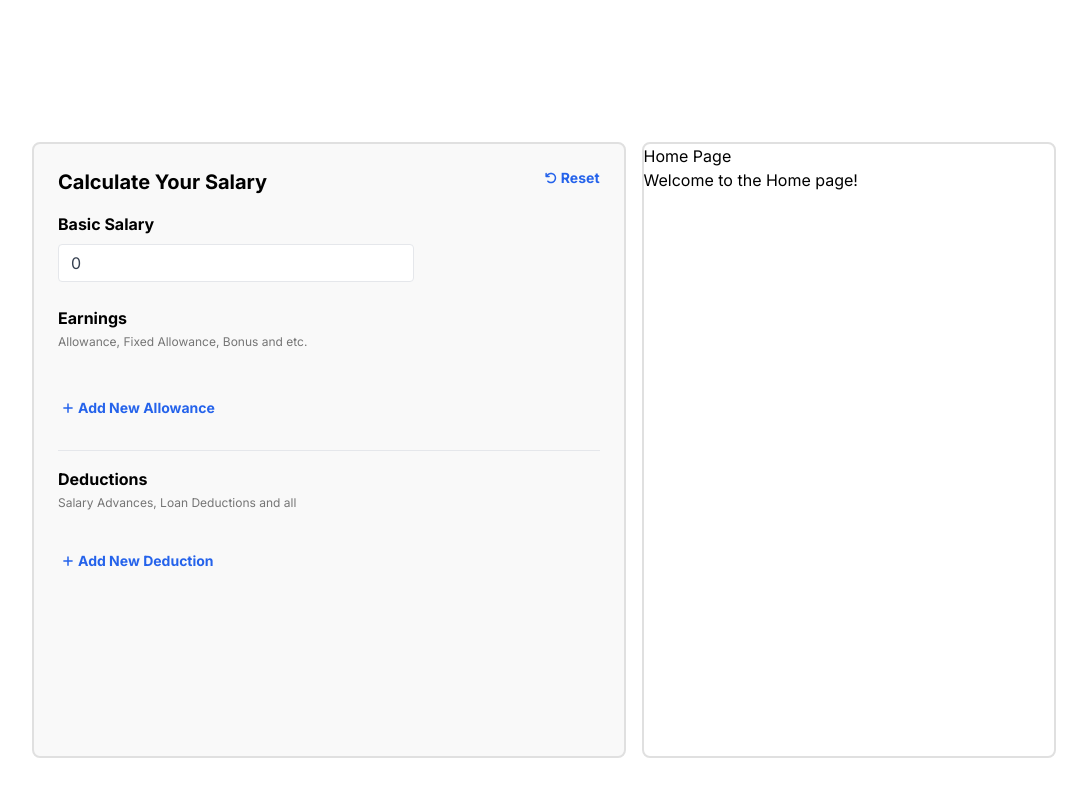
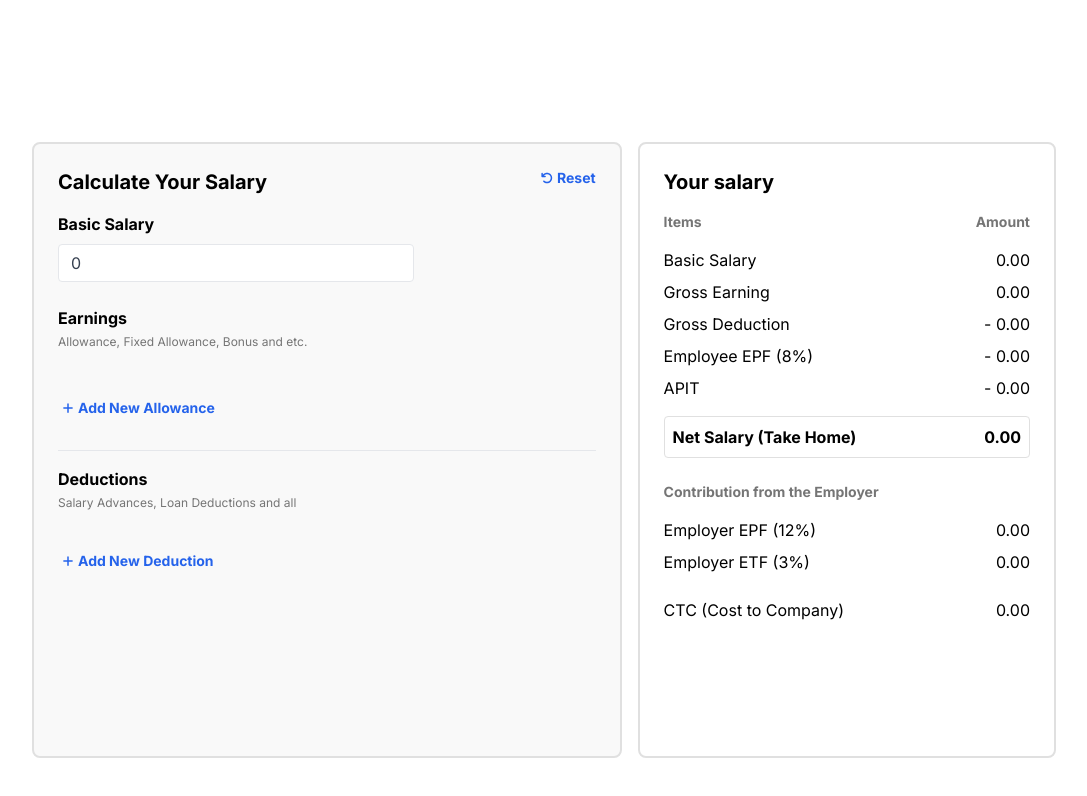
Before and after one commit to LakshithaEzi/salary-calculator-2024-Q2-LakshithaEzi, a React (Create React App) app: page / in a window 1280 px wide. Shown: the top 796 px of the page, without its empty margins (96-1183 px from the left). Built offline with nearby package versions, Linux system fonts and the light colour scheme.

Commit message:
modifications and result component

```diff
--- a/src/components/Modal.js
+++ b/src/components/Modal.js
@@ -1,7 +1,7 @@
-import React, { useState } from "react";
+import React, { useState, useCallback } from "react";
 import { useDispatch } from "react-redux";
 import Modal from "react-modal";
-import { Type } from "../util";
+import { Type, isNumeric } from "../util";
 import { addEarning, addDeduction } from "../redux/actions/salaryActions";
 import { RxCross2 } from "react-icons/rx";
 
@@ -30,21 +30,23 @@ const EarningModal = ({ isOpen, onRequestClose, type }) => {
   const dispatch = useDispatch();
   const [earning, setEarning] = useState({
     description: "",
-    amount: 0,
+    amount: "",
     epf: false,
   });
-  const [deduction, setDeduction] = useState({ description: "", amount: 0 });
+  const [deduction, setDeduction] = useState({ description: "", amount: "" });
 
-  const handleAdd = () => {
-    if (type === Type.Earnings) {
-      dispatch(addEarning(earning));
-      setEarning({ description: "", amount: 0, epf: false });
-    } else {
-      dispatch(addDeduction(deduction));
-      setDeduction({ description: "", amount: 0 });
+  const handleAdd = useCallback(() => {
+    if (isNumeric(earning.amount) || isNumeric(deduction.amount)) {
+      if (type === Type.Earnings) {
+        dispatch(addEarning(earning));
+        setEarning({ description: "", amount: "", epf: false });
+      } else {
+        dispatch(addDeduction(deduction));
+        setDeduction({ description: "", amount: "" });
+      }
+      onRequestClose();
     }
-    onRequestClose();
-  };
+  }, [dispatch, earning, deduction, type, onRequestClose]);
 
   return (
     <Modal
--- a/src/components/RecordItem.js
+++ b/src/components/RecordItem.js
@@ -1,8 +1,10 @@
 import React from "react";
 import { MdModeEdit } from "react-icons/md";
 import { RxCross2 } from "react-icons/rx";
+import { useDispatch } from "react-redux";
 
-const RecordItem = ({ data, onEdit, onDelete }) => {
+const RecordItem = ({ index, data, onEdit, onDelete }) => {
+  const dispatch = useDispatch();
   return (
     <div className="flex flex-row mb-2">
       <div className="flex items-center text-base">
@@ -12,9 +14,10 @@ const RecordItem = ({ data, onEdit, onDelete }) => {
         {data.epf && (
           <span className="flex items-center ml-2 text-xs">
             <span className="mr-1 text-blue-600">✔</span>
-            <span >EPF/ETF</span>
+            <span>EPF/ETF</span>
           </span>
-        )}        <span className="h-6 mx-4 border-l border-gray-300"></span>
+        )}{" "}
+        <span className="h-6 mx-4 border-l border-gray-300"></span>
       </div>
 
       <div className="flex items-center space-x-2">
@@ -25,7 +28,9 @@ const RecordItem = ({ data, onEdit, onDelete }) => {
           <MdModeEdit />
         </button>
         <button
-          onClick={onDelete}
+          onClick={() => {
+            dispatch(onDelete(index));
+          }}
           className="p-2 bg-gray-200 rounded-full hover:bg-gray-300"
         >
           <RxCross2 />
--- a/src/components/ResultComponent.js
+++ b/src/components/ResultComponent.js
@@ -1,13 +1,164 @@
-import React from "react";
+import React, { useState, useEffect } from "react";
+import { useSelector } from "react-redux";
 
 const ResultComponent = () => {
+  const { basicSalary, earnings, deductions } = useSelector(
+    (state) => state.salary
+  );
+
+  const [salaryDetails, setSalaryDetails] = useState({
+    totalEarnings: 0,
+    totalEarningsForEPF: 0,
+    grossDeduction: 0,
+    grossEarnings: 0,
+    grossSalaryForEPF: 0,
+    employeeEPF: 0,
+    employerEPF: 0,
+    employerETF: 0,
+    tax: 0,
+    netSalary: 0,
+    costToCompany: 0,
+  });
+
+  useEffect(() => {
+    const totalEarnings =
+      basicSalary + earnings.reduce((sum, earning) => sum + earning.amount, 0);
+    const totalEarningsForEPF =
+      basicSalary +
+      earnings.reduce((sum, earning) => {
+        if (earning.epf) {
+          return sum + earning.amount;
+        }
+        return sum;
+      }, 0);
+    const grossDeduction = deductions.reduce(
+      (sum, deduction) => sum + deduction.amount,
+      0
+    );
+    const grossEarnings = totalEarnings - grossDeduction;
+    const grossSalaryForEPF = totalEarningsForEPF - grossDeduction;
+    const employeeEPF = grossSalaryForEPF * 0.08;
+    const employerEPF = grossSalaryForEPF * 0.12;
+    const employerETF = grossSalaryForEPF * 0.03;
+    const tax = getMonthlyTax(grossEarnings);
+    const netSalary = grossEarnings - employeeEPF - tax;
+    const costToCompany = grossEarnings + employerEPF + employerETF;
+
+    setSalaryDetails({
+      totalEarnings,
+      totalEarningsForEPF,
+      grossDeduction,
+      grossEarnings,
+      grossSalaryForEPF,
+      employeeEPF,
+      employerEPF,
+      employerETF,
+      tax,
+      netSalary,
+      costToCompany,
+    });
+  }, [basicSalary, earnings, deductions]);
+
+  const getMonthlyTax = (salary) => {
+    const annualSalary = 12 * salary;
+    let annualTax = 0;
+
+    if (annualSalary <= 1200000) {
+      annualTax = 0;
+    } else if (annualSalary <= 1700000) {
+      annualTax = (annualSalary - 1200000) * 0.06;
+    } else if (annualSalary <= 2200000) {
+      annualTax = 500000 * 0.06 + (annualSalary - 1700000) * 0.12;
+    } else if (annualSalary <= 2700000) {
+      annualTax = 500000 * (0.06 + 0.12) + (annualSalary - 2200000) * 0.18;
+    } else if (annualSalary <= 3200000) {
+      annualTax =
+        500000 * (0.06 + 0.12 + 0.18) + (annualSalary - 2700000) * 0.24;
+    } else if (annualSalary <= 3700000) {
+      annualTax =
+        500000 * (0.06 + 0.12 + 0.18 + 0.24) + (annualSalary - 3200000) * 0.3;
+    } else {
+      annualTax =
+        500000 * (0.06 + 0.12 + 0.18 + 0.24 + 0.3) +
+        (annualSalary - 3700000) * 0.36;
+    }
+
+    return annualTax / 12;
+  };
   return (
     <div
-      className="border-2 rounded-lg"
+      className="p-6 text-base border-2 rounded-lg bg-grey-100"
       style={{ borderColor: "#E0E0E0", width: "480px" }}
     >
-      <h1>Home Page</h1>
-      <p>Welcome to the Home page!</p>
+      <h1 className="mb-4 text-xl font-bold">Your salary</h1>
+      <div className="mb-4">
+        <p className="mb-4 text-sm" style={{ color: "#757575" }}>
+          <strong>Items</strong>
+          <span className="float-right">
+            <strong>Amount</strong>
+          </span>
+        </p>
+        <p className="mb-2">
+          Basic Salary
+          <span className="float-right">
+            {salaryDetails.totalEarnings.toFixed(2)}
+          </span>
+        </p>
+        <p className="mb-2">
+          Gross Earning
+          <span className="float-right">
+            {salaryDetails.grossEarnings.toFixed(2)}
+          </span>
+        </p>
+        <p className="mb-2">
+          Gross Deduction
+          <span className="float-right">
+            - {salaryDetails.grossDeduction.toFixed(2)}
+          </span>
+        </p>
+        <p className="mb-2">
+          Employee EPF (8%)
+          <span className="float-right">
+            - {salaryDetails.employeeEPF.toFixed(2)}
+          </span>
+        </p>
+        <p className="mb-2">
+          APIT
+          <span className="float-right">- {salaryDetails.tax.toFixed(2)}</span>
+        </p>
+      </div>
+      <p
+        className="p-2 mb-6 font-bold rounded"
+        style={{ border: "1px solid #E0E0E0 " }}
+      >
+        Net Salary (Take Home)
+        <span className="float-right">
+          {salaryDetails.netSalary.toFixed(2)}
+        </span>
+      </p>
+      <div className="mb-4">
+        <p className="mb-4 text-sm" style={{ color: "#757575" }}>
+          <strong>Contribution from the Employer</strong>
+        </p>
+        <p className="mb-2">
+          Employer EPF (12%)
+          <span className="float-right">
+            {salaryDetails.employerEPF.toFixed(2)}
+          </span>
+        </p>
+        <p className="mb-6">
+          Employer ETF (3%)
+          <span className="float-right">
+            {salaryDetails.employerETF.toFixed(2)}
+          </span>
+        </p>
+        <p className="mb-2">
+          CTC (Cost to Company)
+          <span className="float-right">
+            {salaryDetails.costToCompany.toFixed(2)}
+          </span>
+        </p>
+      </div>
     </div>
   );
 };
--- a/src/util/index.js
+++ b/src/util/index.js
@@ -1,5 +1,7 @@
 export const Type = {
-    Earnings: "Earnings",
-    Deductions: "Deductions",
-
-  };
+  Earnings: "Earnings",
+  Deductions: "Deductions",
+};
+export const isNumeric = (value) => {
+  return /^-?\d+$/.test(value);
+};
```
